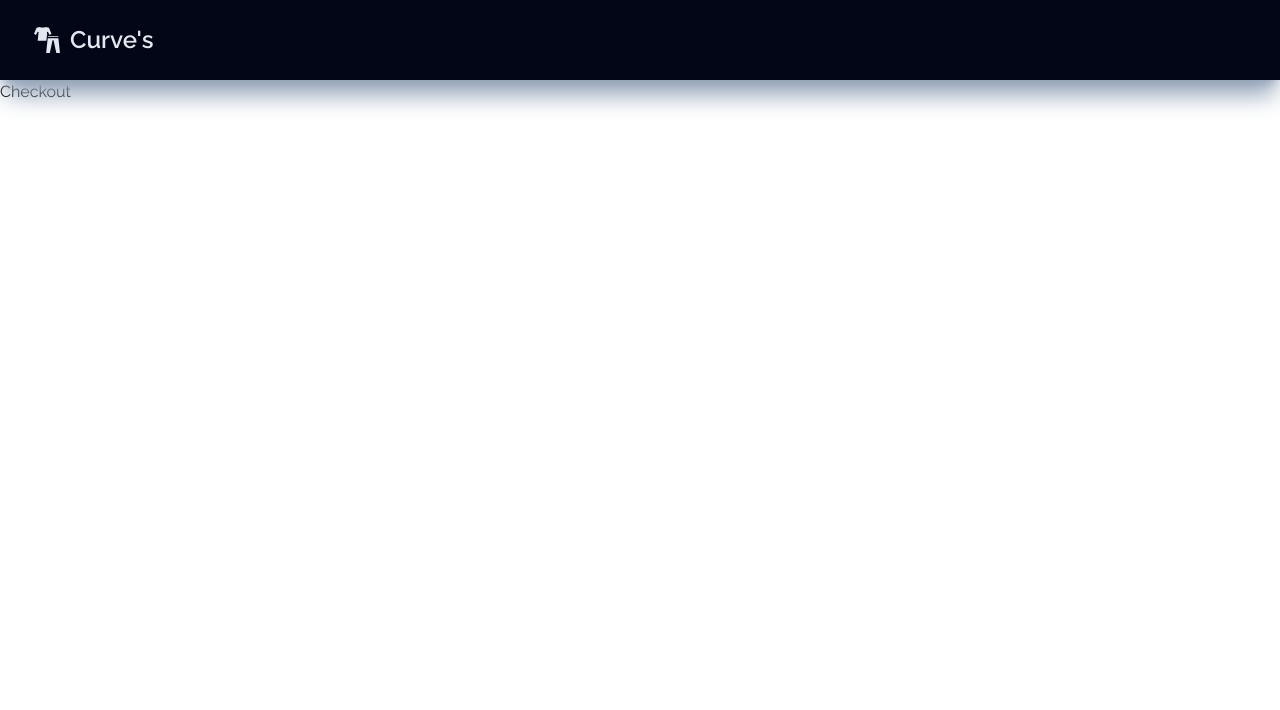
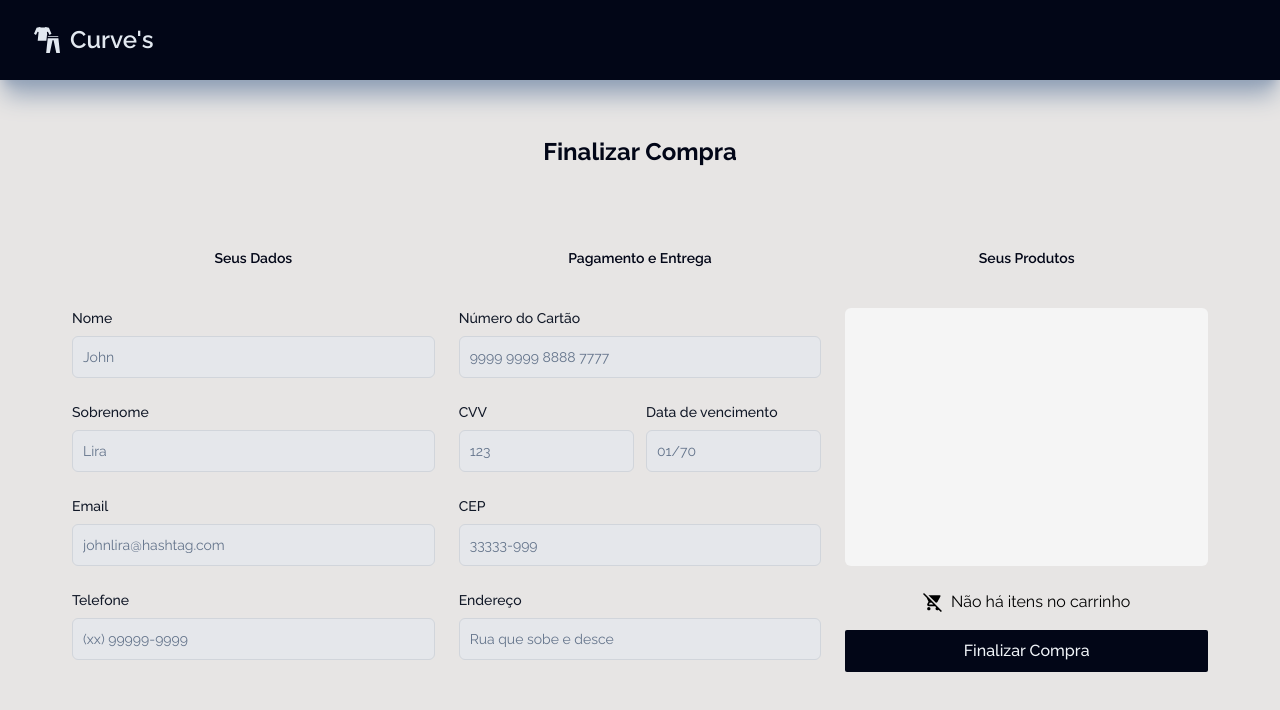
Before and after one commit to Guilherme-Rigobello/curve-ecommerce, a React (Vite) app: page /checkout in a window 1280 px wide. Shown: the top 710 px of the page. Built offline with nearby package versions, Linux system fonts and the light colour scheme.

Commit message:
checkout page

```diff
--- a/index.html
+++ b/index.html
@@ -2,7 +2,7 @@
 <html lang="en">
   <head>
     <meta charset="UTF-8" />
-    <link rel="icon" type="image/svg+xml" href="/logo.png" />
+    <link rel="icon" type="image/svg+xml" href="/logo.svg" />
     <link
       href="https://fonts.googleapis.com/css2?family=Raleway:ital,wght@0,100..900;1,100..900&display=swap"
       rel="stylesheet"
--- a/src/components/Cart/CartProducts.jsx
+++ b/src/components/Cart/CartProducts.jsx
@@ -1,8 +1,9 @@
 import { useContext } from 'react';
 import { CartContext } from '../../contexts/CartContext';
 import CartItem from './CartItem';
+import SimpleCartItem from './SimpleCartItem';
 
-const CartProducts = () => {
+const CartProducts = ({ isHomePage = true }) => {
   const { cartItems } = useContext(CartContext);
   const cartItemsArray = [];
 
@@ -11,9 +12,17 @@ const CartProducts = () => {
   }
 
   return (
-    <section className='flex flex-col justify-start overflow-auto gap-2 h-3/5'>
+    <section
+      className={`flex flex-col justify-start overflow-auto gap-2 ${
+        isHomePage ? 'h-3/5' : ''
+      }`}
+    >
       {cartItemsArray.map((product) => {
-        return <CartItem {...product} key={`key_${product.id}`} />;
+        return isHomePage ? (
+          <CartItem {...product} key={`key_${product.id}`} />
+        ) : (
+          <SimpleCartItem {...product} key={`key_${product.id}`} />
+        );
       })}
     </section>
   );
--- /dev/null
+++ b/src/components/Cart/SimpleCartItem.jsx
@@ -0,0 +1,25 @@
+// utils
+import { catalogIndexedById } from '../../utils/catalog';
+
+const SimpleCartItem = ({ id, amount }) => {
+  const { name, price, image } = catalogIndexedById[id];
+  return (
+    <article className='flex bg-stone-100 p-1 border rounded-sm relative'>
+      <img
+        src={image}
+        alt={`Imagem do produto ${id}, ${name}.`}
+        className='h-24'
+      />
+      <div className='flex flex-col justify-around mx-2 gap-3'>
+        <p className='text-slate-950 text-sm mt-2 font-medium'>{name}</p>
+        <p className='text-slate-400 text-sm'>Tamanho M</p>
+        <p className='text-green-700 text-sm font-semibold'>R$ {price}</p>
+        <div className='flex text-slate-950 absolute right-2 bottom-0 '>
+          <p className='mx-auto'>{amount}</p>
+        </div>
+      </div>
+    </article>
+  );
+};
+
+export default SimpleCartItem;
--- a/src/components/Cart/TotalPriceCell.jsx
+++ b/src/components/Cart/TotalPriceCell.jsx
@@ -2,7 +2,7 @@ import { useContext } from 'react';
 import { CartContext } from '../../contexts/CartContext';
 import { catalogIndexedById } from '../../utils/catalog';
 //icon
-import { MdOutlinePriceCheck } from 'react-icons/md';
+import { MdRemoveShoppingCart } from "react-icons/md";
 
 function calculateTotalPrice(cartObject) {
   let price = 0;
@@ -14,13 +14,20 @@ function calculateTotalPrice(cartObject) {
 
 const TotalPriceCell = () => {
   const { cartItems } = useContext(CartContext);
-  const totalPrice = calculateTotalPrice(cartItems)
+  const totalPrice = calculateTotalPrice(cartItems);
   return (
     <section className='flex items-center justify-center pb-2 mt-auto'>
-      <p className='pe-1 '>
-        Total Avaliado:
-      </p>
-      <p className='font-bold text-lg'>R$ {totalPrice},00</p>
+      {totalPrice ? (
+        <>
+          <p className='pe-1'>Total Avaliado:</p>
+          <p className='font-bold text-lg'>R$ {totalPrice},00</p>
+        </>
+      ) : (
+        <div className='flex items-center'>
+          <MdRemoveShoppingCart  className='text-xl'/>
+          <p className='pl-2'>Não há itens no carrinho</p>
+        </div>
+      )}
     </section>
   );
 };
--- a/src/components/Header.jsx
+++ b/src/components/Header.jsx
@@ -9,8 +9,8 @@ const Header = () => {
   const completeHeader = (
     <header className='flex justify-between items-center py-6 px-8 sticky top-0 shadow-xl shadow-slate-400 bg-slate-950 text-slate-200 text-xl z-10'>
       <Link to='/'>
-        <h1 className='flex items-center  max-sm:text-xl font-semibold '>
-          <span className='pr-2 text-3xl'>
+        <h1 className='flex items-center text-2xl max-sm:text-2xl font-semibold '>
+          <span className='pr-2 text-3xl max-sm:text-2xl'>
             <GiClothes />
           </span>
           Curve's
@@ -23,8 +23,8 @@ const Header = () => {
   const simpleHeader = (
     <header className='flex justify-between items-center py-6 px-8 sticky top-0 shadow-xl shadow-slate-400 bg-slate-950 text-slate-200 text-xl z-10'>
       <Link to='/'>
-        <h1 className='flex items-center text-2xl  max-sm:text-xl font-semibold '>
-          <span className='pr-2 text-3xl'>
+        <h1 className='flex items-center text-2xl  max-sm:text-2xl font-semibold '>
+          <span className='pr-2 text-3xl max-sm:text-2xl'>
             <GiClothes />
           </span>
           Curve's
--- a/src/pages/CheckoutPage/Checkout.jsx
+++ b/src/pages/CheckoutPage/Checkout.jsx
@@ -1,9 +1,106 @@
-import React from 'react'
+import FormInput from '../../utils/FormInput';
+import TotalPriceCell from '../../components/Cart/TotalPriceCell';
+import CartProducts from '../../components/Cart/CartProducts';
 
 const Checkout = () => {
   return (
-    <div>Checkout</div>
-  )
-}
+    <main className='bg-stone-200 h-[calc(100dvh-5rem)]'>
+      <p className='text-center text-2xl font-bold text-slate-950 pt-14'>
+        Finalizar Compra
+      </p>
+      <form className='grid grid-rows-[max-content_1fr_1fr_1fr_1fr_1fr] grid-cols-3 grid-flow-col gap-6 h-3/4 mt-20 px-8 max-w-[1200px] mx-auto'>
+        <p className='text-center text-sm font-semibold text-slate-950'>
+          Seus Dados
+        </p>
+        <FormInput
+          fieldType='text'
+          fieldName='Nome'
+          id='name'
+          placeholder='John'
+          required
+        />
+        <FormInput
+          fieldType='text'
+          fieldName='Sobrenome'
+          id='surname'
+          placeholder='Lira'
+          required
+        />
+        <FormInput
+          fieldType='email'
+          fieldName='Email'
+          id='email'
+          placeholder='johnlira@hashtag.com'
+          required
+        />
+        <FormInput
+          fieldType='number'
+          fieldName='Telefone'
+          id='phone'
+          placeholder='(xx) 99999-9999'
+          required
+        />
+        <p className='text-center text-sm font-semibold text-slate-950 row-start-1'>
+          Pagamento e Entrega
+        </p>
+        <FormInput
+          fieldType='number'
+          fieldName='Número do Cartão'
+          id='credit-card'
+          placeholder='9999 9999 8888 7777'
+          required
+        />
+        <div className='flex justify-center gap-3'>
+          <FormInput
+            fieldType='number'
+            fieldName='CVV'
+            id='cvv'
+            placeholder='123'
+            className='w-1/2'
+            maxLength='3' // Isso deve funcionar no tipo texto
+            inputMode='numeric' // Para indicar que o campo aceita apenas números
+            required
+          />
 
-export default Checkout
+          <FormInput
+            fieldType='number'
+            fieldName='Data de vencimento'
+            id='expiration-date'
+            placeholder='01/70'
+            className='w-1/2'
+            required
+          />
+        </div>
+        <FormInput
+          fieldType='number'
+          fieldName='CEP'
+          id='postal-code'
+          placeholder='33333-999'
+          required
+        />
+        <FormInput
+          fieldType='text'
+          fieldName='Endereço'
+          id='address'
+          placeholder='Rua que sobe e desce'
+          required
+        />
+
+        <p className='text-center text-sm font-semibold text-slate-950 row-start-1 mb-4'>
+          Seus Produtos
+        </p>
+        <section className='row-span-3 bg-neutral-100 rounded-md overflow-auto'>
+          <CartProducts isHomePage={false} />
+        </section>
+        <section className='row-span-1 flex flex-col gap-2'>
+          <TotalPriceCell />
+          <button className='font-medium bg-slate-950 text-slate-100 rounded-sm p-2 border border-transparent hover:bg-white hover:border hover:border-slate-950 hover:text-black text-center mb-10 transition duration-200'>
+            Finalizar Compra
+          </button>
+        </section>
+      </form>
+    </main>
+  );
+};
+
+export default Checkout;
--- /dev/null
+++ b/src/utils/FormInput.jsx
@@ -0,0 +1,29 @@
+export default function FormInput({
+    id,
+    fieldName,
+    fieldType,
+    placeholder,
+    required,
+    className = "",
+    maxLength
+  }) {
+    return (
+      <div className={className}>
+        <label
+          htmlFor={id}
+          className="block mb-2 text-sm font-medium text-gray-900"
+        >
+          {fieldName}
+        </label>
+        <input
+          id={id}
+          type={fieldType}
+          placeholder={placeholder}
+          className="block bg-gray-200 border border-gray-300 rounded-md text-gray-900 text-sm w-full p-2.5 placeholder-slate-500 focus:outline-none focus:ring-gray-400 focus:border-gray-400"
+          required={required}
+          autoComplete="off"
+          maxLength={maxLength}
+        />
+      </div>
+    );
+  }
```
Also changed, not shown: public/logo.png (deleted), public/logo.svg (added).
